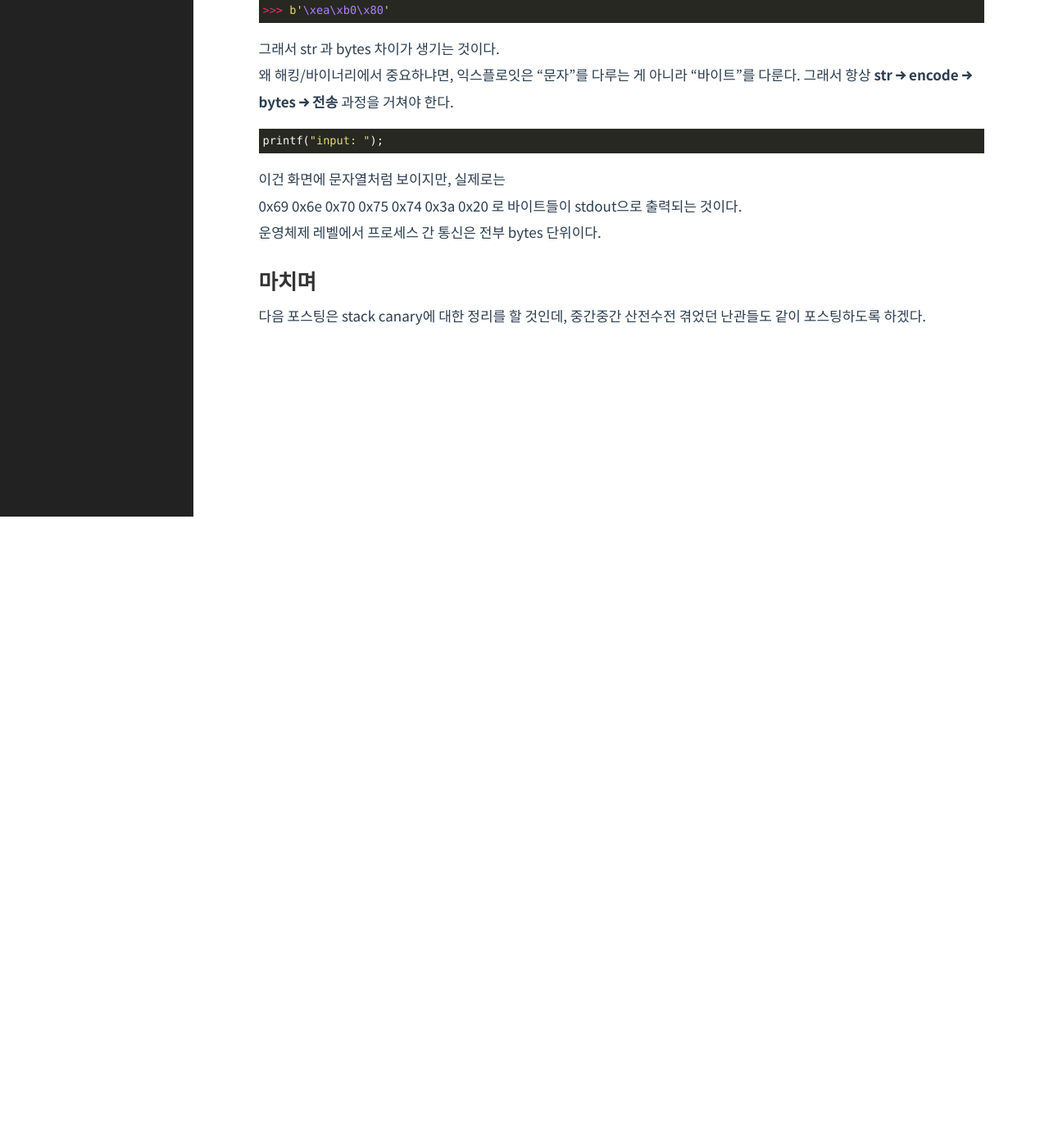
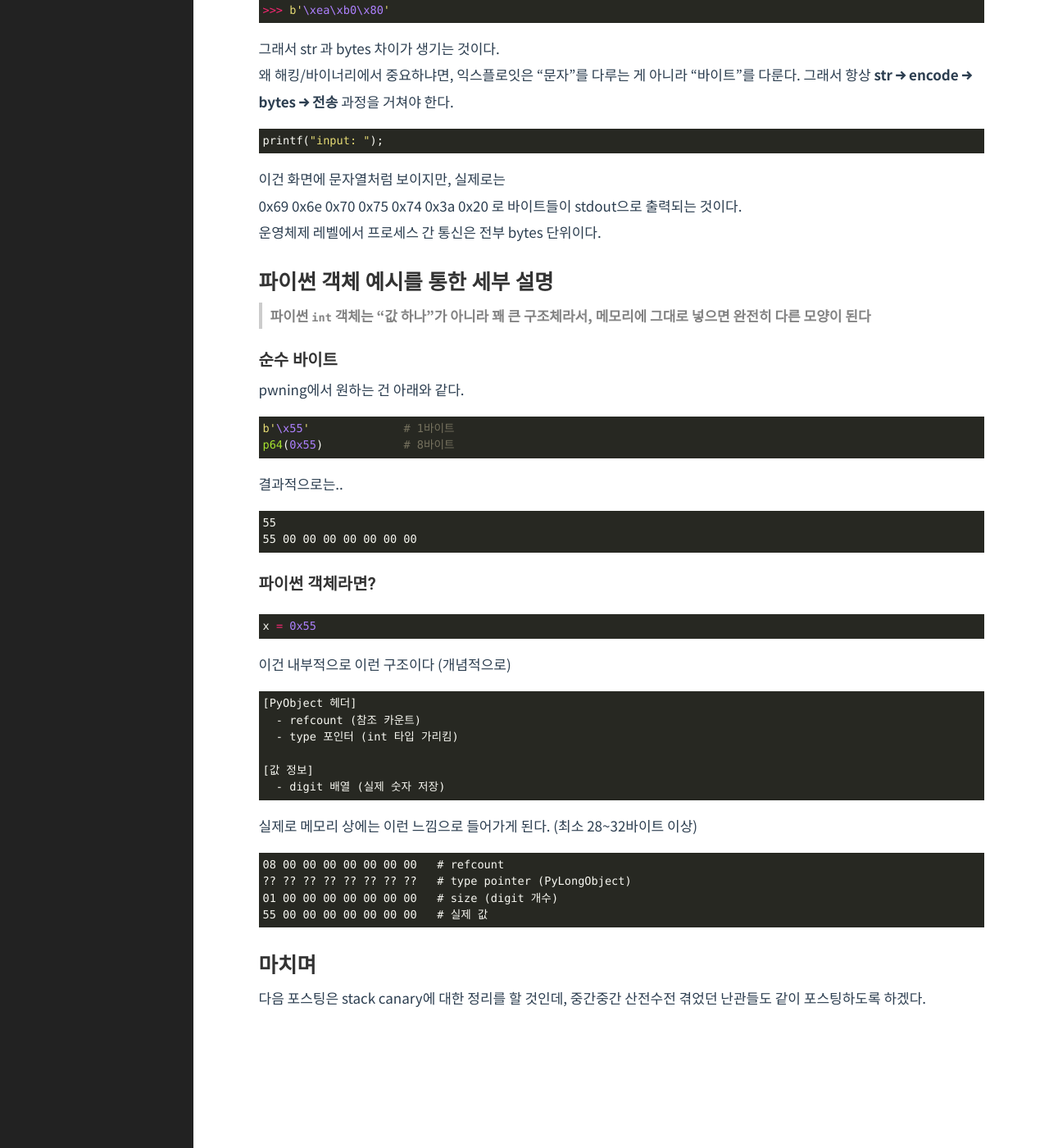
Before and after one commit to Herrtane/Herrtane.github.io, a Jekyll site: the page built from _posts/SystemHacking/2022-09-08-systemhacking-arrayandbytecode.markdown, in a window 1280 px wide and 1400 px high, scrolled down 2109 px. Shown: the whole window at 82% size. Built offline with Jekyll 4.4.1, drawn with Linux system fonts in a browser that asks for light colours; comment, search, counter and statistics services are not loaded; before the commit the page ends 2739 px from its top, so only the background shows below that.

Commit message:
Update 2022-09-08-systemhacking-arrayandbytecode.markdown

````diff
--- a/_posts/SystemHacking/2022-09-08-systemhacking-arrayandbytecode.markdown
+++ b/_posts/SystemHacking/2022-09-08-systemhacking-arrayandbytecode.markdown
@@ -98,6 +98,52 @@ printf("input: ");
 
 운영체제 레벨에서 프로세스 간 통신은 전부 bytes 단위이다.
 
+## 파이썬 객체 예시를 통한 세부 설명
+
+> **파이썬 `int` 객체는 “값 하나”가 아니라 꽤 큰 구조체라서, 메모리에 그대로 넣으면 완전히 다른 모양이 된다**
+
+### 순수 바이트
+
+pwning에서 원하는 건 아래와 같다.
+
+```python
+b'\x55'              # 1바이트
+p64(0x55)            # 8바이트
+```
+
+결과적으로는..
+
+```text
+55
+55 00 00 00 00 00 00 00
+```
+
+### 파이썬 객체라면?
+
+```python
+x = 0x55
+```
+
+이건 내부적으로 이런 구조이다 (개념적으로)
+
+```text
+[PyObject 헤더]
+  - refcount (참조 카운트)
+  - type 포인터 (int 타입 가리킴)
+
+[값 정보]
+  - digit 배열 (실제 숫자 저장)
+```
+
+실제로 메모리 상에는 이런 느낌으로 들어가게 된다. (최소 28~32바이트 이상)
+
+```text
+08 00 00 00 00 00 00 00   # refcount
+?? ?? ?? ?? ?? ?? ?? ??   # type pointer (PyLongObject)
+01 00 00 00 00 00 00 00   # size (digit 개수)
+55 00 00 00 00 00 00 00   # 실제 값
+```
+
 
 ## 마치며
 
````
